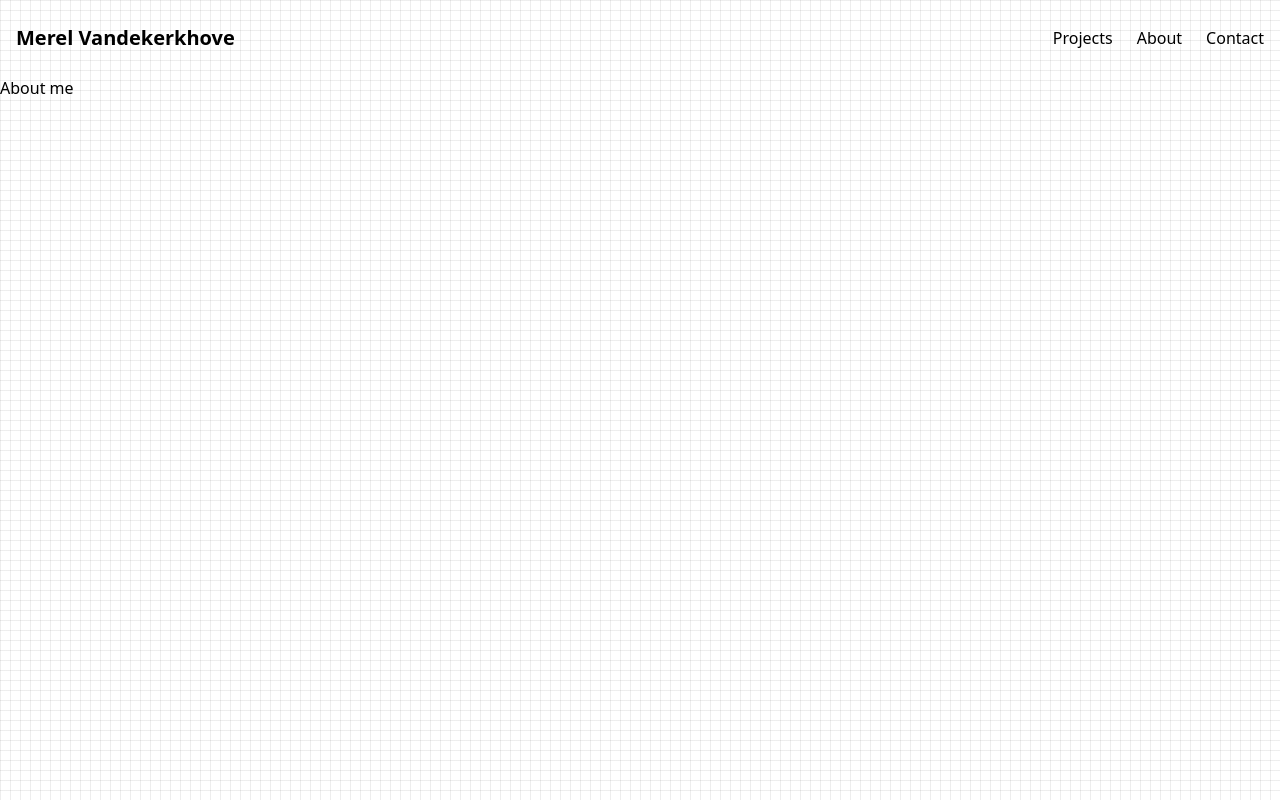
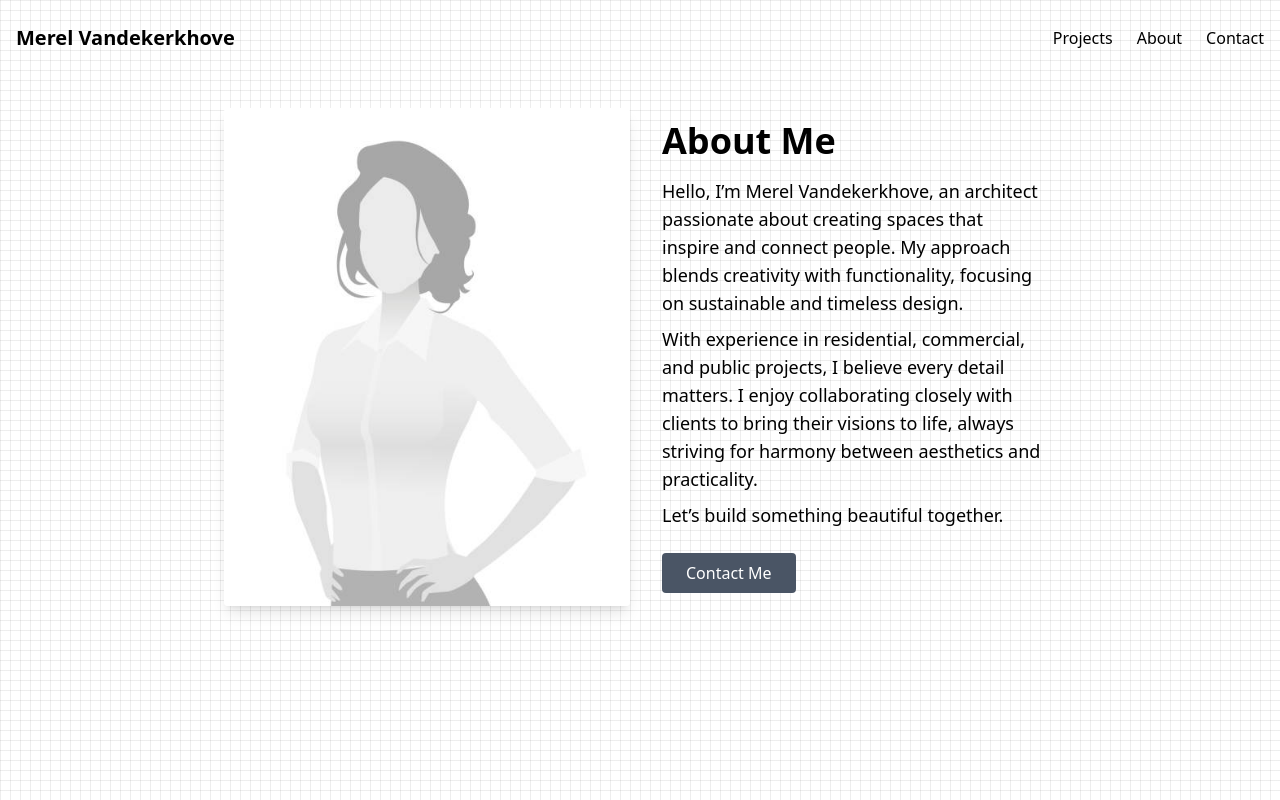
Before and after one commit to arthurfvives/portfolio_nextjs, a Next.js app: page /about in a window 1280 px wide. Built offline with nearby package versions, Linux system fonts and the light colour scheme.

Commit message:
Create about me page with placeholder context

```diff
--- a/app/about/page.tsx
+++ b/app/about/page.tsx
@@ -1,5 +1,43 @@
+import Image from "next/image";
+
 const AboutPage = () => {
-  return <h1>About me</h1>;
+  return (
+    <main>
+      <section className="grid grid-cols-1 md:grid-cols-2 gap-5 p-8 items-center max-w-4xl mx-auto">
+        <Image
+          src="/merel.jpg"
+          alt="Portrait of Merel Vandekerkhove, architect"
+          width={500}
+          height={600}
+          className="shadow-lg m-0 w-full object-cover rounded"
+          priority
+        />
+        <article className="p-3">
+          <h1 className="text-4xl font-bold mb-4">About Me</h1>
+          <p className="text-lg mb-2">
+            Hello, I’m Merel Vandekerkhove, an architect passionate about
+            creating spaces that inspire and connect people. My approach blends
+            creativity with functionality, focusing on sustainable and timeless
+            design.
+          </p>
+          <p className="text-lg mb-2">
+            With experience in residential, commercial, and public projects, I
+            believe every detail matters. I enjoy collaborating closely with
+            clients to bring their visions to life, always striving for harmony
+            between aesthetics and practicality.
+          </p>
+          <p className="text-lg mb-4">
+            Let’s build something beautiful together.
+          </p>
+          <a
+            href="/contact"
+            className="inline-block mt-2 px-6 py-2 bg-gray-600 text-white rounded hover:bg-gray-800 transition">
+            Contact Me
+          </a>
+        </article>
+      </section>
+    </main>
+  );
 };
 
 export default AboutPage;
--- a/components/projectImage.tsx
+++ b/components/projectImage.tsx
@@ -33,6 +33,5 @@ export default function ProjectImage({ project }: ProjectImageProps) {
         </svg>
       </div>
     </Link>
-    //className="w-full h-52 object-cover rounded-lg transition-transform duration-300 group-hover:scale-105 group-hover:brightness-75"
   );
 }
```
Also changed, not shown: public/merel.jpg (added).
